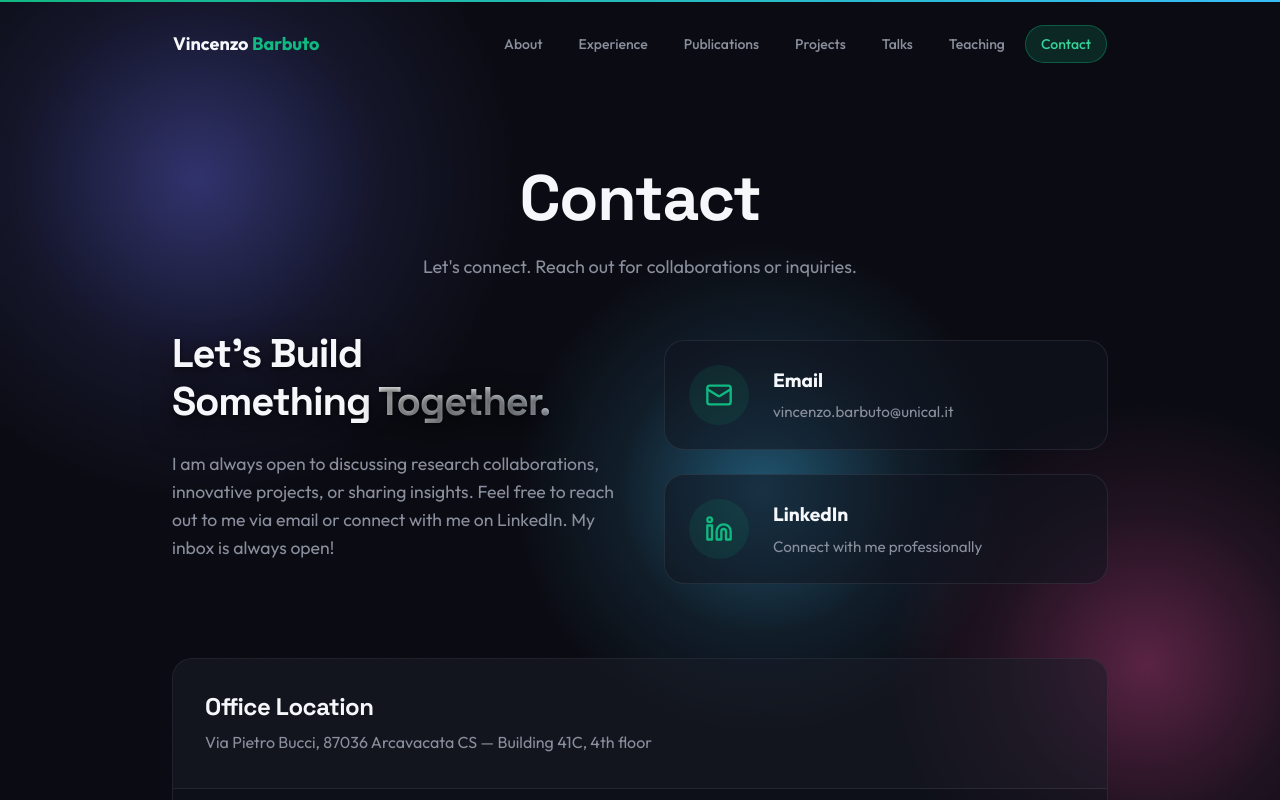
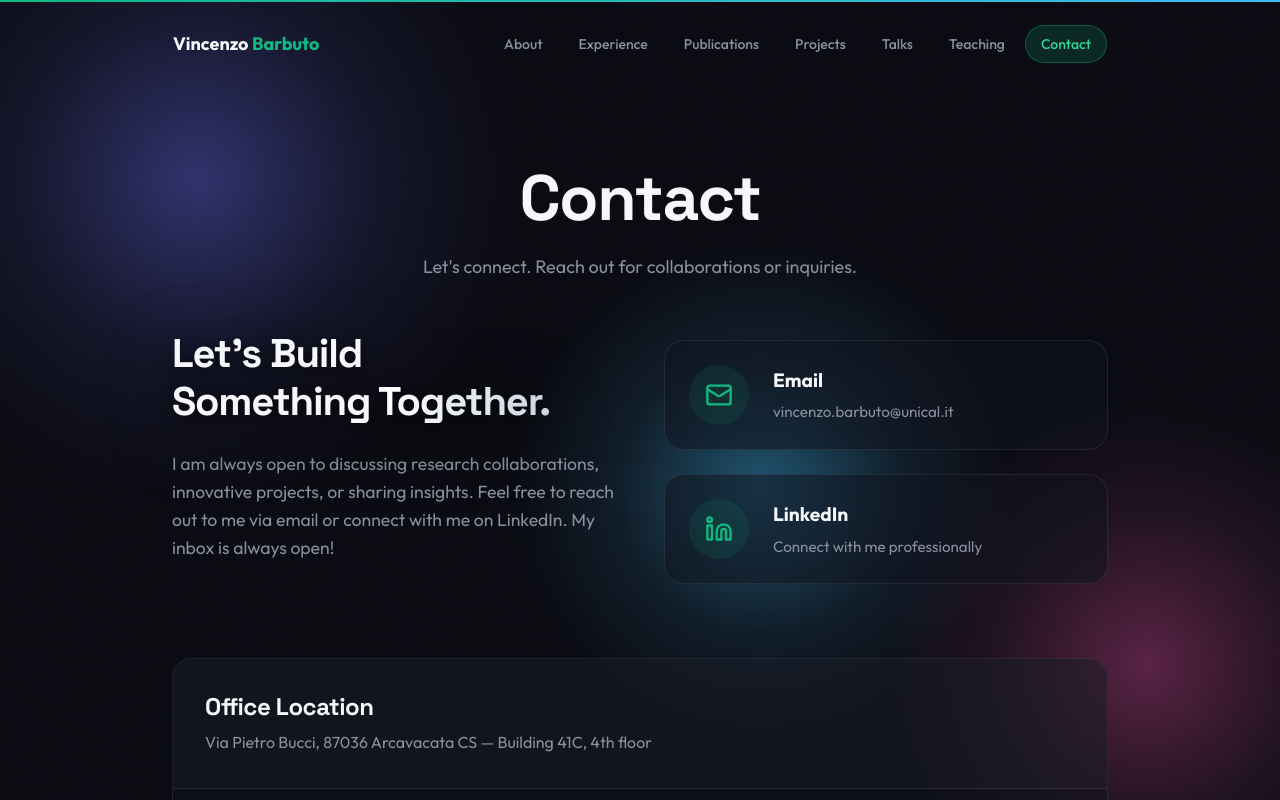
Before and after one commit to vinzbarbuto/vinzbarbuto.github.io, a Next.js app: page /contact in a window 1280 px wide. Shown: the top 800 px of the page. Built offline with nearby package versions, Linux system fonts and the light colour scheme.

Commit message:
refactor: simplify spatial text hierarchy and update drop-shadow styling for improved contrast

```diff
--- a/src/app/page.module.css
+++ b/src/app/page.module.css
@@ -133,18 +133,14 @@
 
 .spatialTitle {
   font-size: clamp(3.5rem, 6vw, 4.5rem);
-  /* Slightly larger */
   font-weight: 700;
   line-height: 1.1;
   letter-spacing: -0.03em;
   margin-bottom: 1.5rem;
   color: var(--spatial-text);
-  /* Very Heavy drop shadow for contrast against fluid blobs */
-  text-shadow: 0 10px 30px rgba(0, 0, 0, 0.9), 0 2px 5px rgba(0, 0, 0, 0.5);
-}
-
-.spatialHighlightWrap {
-  filter: drop-shadow(0 4px 12px rgba(0, 0, 0, 0.6));
+  filter:
+    drop-shadow(0 2px 6px rgba(0, 0, 0, 0.55))
+    drop-shadow(0 12px 32px rgba(0, 0, 0, 0.75));
 }
 
 .spatialHighlight,
--- a/src/components/HeroTextLayer.tsx
+++ b/src/components/HeroTextLayer.tsx
@@ -37,7 +37,6 @@ export default function HeroTextLayer() {
                     </motion.span>
                 ))}
                 <br />
-                <span className={styles.spatialHighlightWrap}>
                 <span className={styles.spatialHighlight}>
                     {words2.map((w, i) => (
                         <motion.span
@@ -50,7 +49,6 @@ export default function HeroTextLayer() {
                             {w}{i < words2.length - 1 ? <>&nbsp;</> : null}
                         </motion.span>
                     ))}
-                    </span>
                 </span>
             </h1>
 
```
Lines whose indentation alone changed are shown as unchanged.
